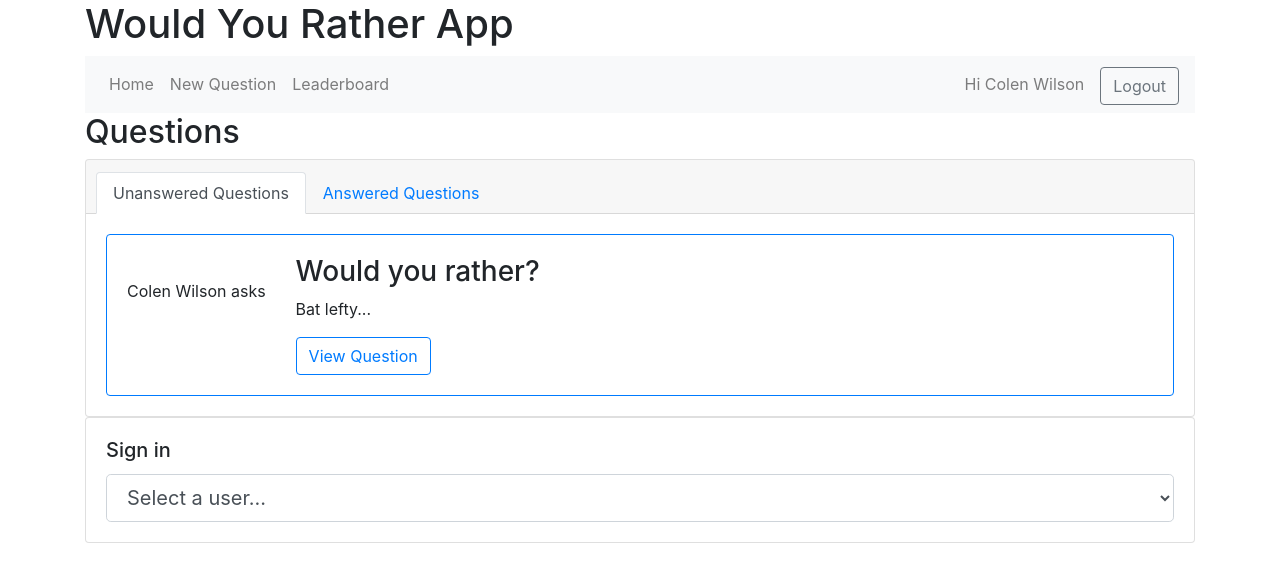
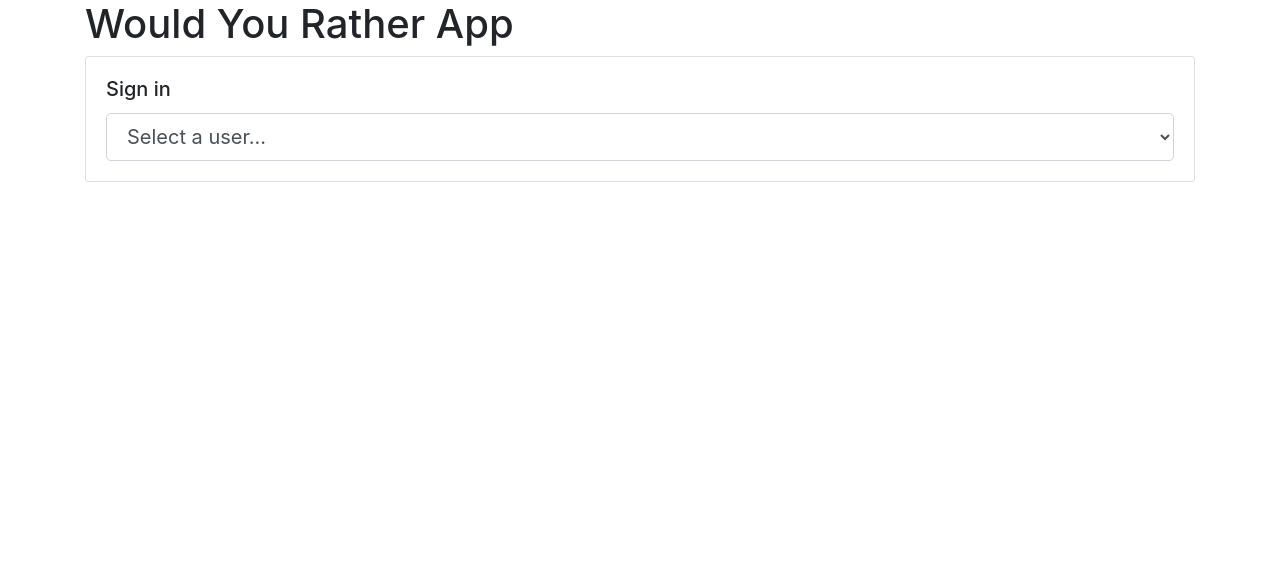
Before and after one commit to tachiinii/reactnd-wouldyou, a React (Create React App) app: page / in a window 1280 px wide. Shown: the top 582 px of the page. Built offline with nearby package versions, Linux system fonts and the light colour scheme.

Commit message:
refactor: swap out native bootstrap in favor of reactstrap structure for tabs and set up login handlers

```diff
--- a/src/components/AddQuestion.js
+++ b/src/components/AddQuestion.js
@@ -1,5 +1,5 @@
 import React, { Component } from 'react'
-import { Card, CardBody, CardText, Button, Form, FormGroup, Label, Input } from 'reactstrap'
+import { Card, CardBody, Button, Form, FormGroup, Label, Input } from 'reactstrap'
 
 class AddQuestion extends Component {
   render() {
--- a/src/components/App.js
+++ b/src/components/App.js
@@ -1,33 +1,31 @@
 import React, { Component } from 'react'
-import { Route } from 'react-router-dom'
 import { Container } from 'reactstrap'
 import Login from './Login'
-import Questions from './Questions'
-import Question from './Question'
-import AddQuestion from './AddQuestion'
-import Leaderboard from './Leaderboard'
-import AppNavbar from './AppNavbar'
+import AuthedContent from './AuthedContent'
 import '../App.css'
 
 class App extends Component {
+  state = {
+    authedUser: ''
+  }
+
+  handleLogin = (e) => {
+    this.setState({ authedUser: e.target.value })
+  }
+
+  handleLogout = () => {
+    this.setState({ authedUser: '' })
+  }
+
   render() {
+    console.log('authedUser: ',this.state.authedUser)
     return (
       <Container className="app">
         <h1 className='app-title'>Would You Rather App</h1>
-        <AppNavbar />
-        <Route exact path='/' render={() => (
-          <Questions />
-        )} />
-        <Route path='/add' render={() => (
-          <AddQuestion />
-        )} />
-        <Route path='/leaderboard' render={() => (
-          <Leaderboard />
-        )} />
-        <Route path='/question' render={() => (
-          <Question />
-        )} />
-        <Login />
+        { this.state.authedUser
+          ? <AuthedContent doLogout={this.handleLogout} />
+          : <Login doLogin={this.handleLogin} />
+        }
       </Container>
     );
   }
--- a/src/components/AppNavbar.js
+++ b/src/components/AppNavbar.js
@@ -40,7 +40,12 @@ class AppNavbar extends Component {
             </Nav>
             <div className='user-nav ml-auto'>
               <span className='navbar-text user-greeting'>Hi Colen Wilson</span>
-              <button className='btn btn-outline-secondary'>Logout</button>
+              <button
+                className='btn btn-outline-secondary'
+                onClick={this.props.doLogout}
+              >
+                Logout
+              </button>
             </div>
           </Collapse>
         </Navbar>
--- /dev/null
+++ b/src/components/AuthedContent.js
@@ -0,0 +1,31 @@
+import React, { Component } from 'react'
+import { Route } from 'react-router-dom'
+import Questions from './Questions'
+import Question from './Question'
+import AddQuestion from './AddQuestion'
+import Leaderboard from './Leaderboard'
+import AppNavbar from './AppNavbar'
+
+class AuthedContent extends Component {
+  render() {
+    return(
+      <div>
+        <AppNavbar doLogout={this.props.doLogout} />
+        <Route exact path='/' render={() => (
+          <Questions />
+        )} />
+        <Route path='/add' render={() => (
+          <AddQuestion />
+        )} />
+        <Route path='/leaderboard' render={() => (
+          <Leaderboard />
+        )} />
+        <Route path='/question' render={() => (
+          <Question />
+        )} />
+      </div>
+    )
+  }
+}
+
+export default AuthedContent
--- a/src/components/Login.js
+++ b/src/components/Login.js
@@ -8,7 +8,7 @@ class Login extends Component {
       <Card className='login'>
         <CardBody>
           <CardTitle>Sign in</CardTitle>
-          <LoginForm />
+          <LoginForm doLogin={this.props.doLogin} />
         </CardBody>
       </Card>
     )
--- a/src/components/LoginForm.js
+++ b/src/components/LoginForm.js
@@ -2,12 +2,33 @@ import React, { Component } from 'react'
 import { Form, Input } from 'reactstrap'
 
 class LoginForm extends Component {
+
+  users = {
+    'colenwilson': {
+      'id': 'colenwilson',
+      'name': 'Colen Wilson'
+    },
+    'icecube': {
+      'id': 'icecube',
+      'name': 'Oshea Jackson'
+    }
+  }
+
   render() {
     return (
       <Form className='login-form'>
-        <Input type='select' bsSize='lg' className='form-control-lg'>
+        <Input
+          type='select'
+          bsSize='lg'
+          className='form-control-lg'
+          onChange={this.props.doLogin}
+        >
           <option value=''>Select a user...</option>
-          <option value='colenwilson'>Colen Wilson</option>
+          {Object.keys(this.users).map((uid, index) => (
+            <option value={this.users[uid].id} key={this.users[uid].id}>
+              {this.users[uid].name}
+            </option>
+          ))}
         </Input>
       </Form>
     )
--- a/src/components/QuestionsList.js
+++ b/src/components/QuestionsList.js
@@ -1,12 +1,15 @@
 import React, { Component } from 'react'
+import { TabContent, TabPane } from 'reactstrap'
 import QuestionsItem from './QuestionsItem'
 
 class QuestionsList extends Component {
   render() {
     return (
-      <div className="questions-list">
-        <QuestionsItem />
-      </div>
+      <TabContent activeTab='1' className="questions-list">
+        <TabPane tabId='1'>
+          <QuestionsItem />
+        </TabPane>
+      </TabContent>
     );
   }
 }
--- a/src/components/QuestionsNav.js
+++ b/src/components/QuestionsNav.js
@@ -1,16 +1,8 @@
 import React, { Component } from 'react'
 import {
-  TabContent,
-  TabPane,
   Nav,
   NavItem,
-  NavLink,
-  Card,
-  Button,
-  CardTitle,
-  CardText,
-  Row,
-  Col } from 'reactstrap'
+  NavLink } from 'reactstrap'
 import classnames from 'classnames'
 
 class QuestionsNav extends Component {
@@ -30,14 +22,24 @@ class QuestionsNav extends Component {
 
   render() {
     return (
-      <ul class="nav nav-tabs card-header-tabs">
-        <li class="nav-item">
-          <a class="nav-link active" href="#">Unanswered Questions</a>
-        </li>
-        <li class="nav-item">
-          <a class="nav-link" href="#">Answered Questions</a>
-        </li>
-      </ul>
+      <Nav tabs className='card-header-tabs'>
+        <NavItem>
+          <NavLink
+            className={classnames({ active: this.state.activeTab === '1'})}
+            onClick={() => {this.toggle('1');}}
+          >
+            Unanswered Questions
+        </NavLink>
+        </NavItem>
+        <NavItem>
+          <NavLink
+            className={classnames({ active: this.state.activeTab === '2'})}
+            onClick={() => {this.toggle('2');}}
+          >
+            Answered Questions
+          </NavLink>
+        </NavItem>
+      </Nav>
     )
   }
 }
```
